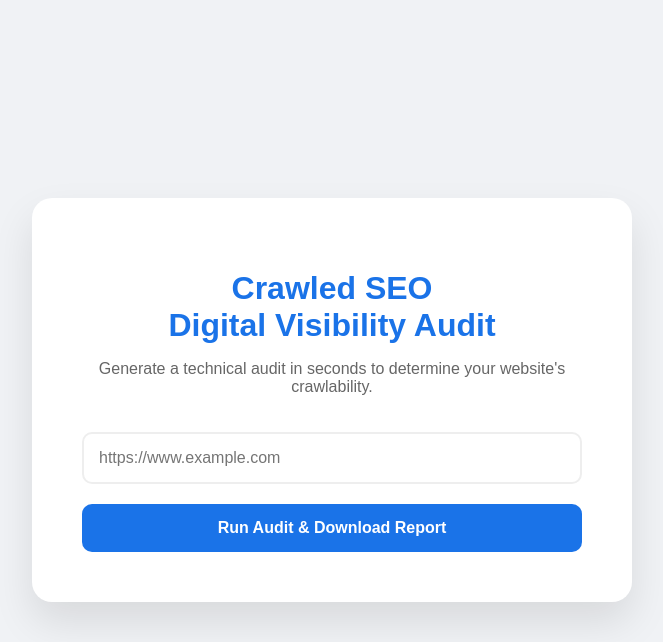
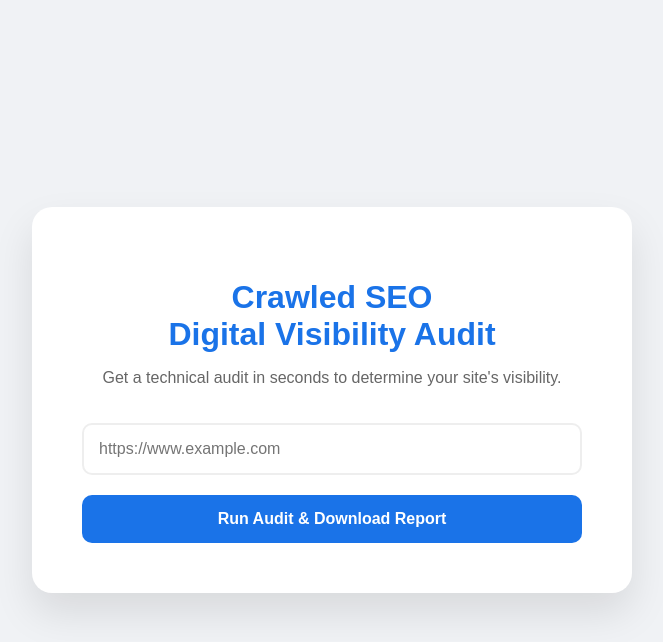
Before and after one commit to wahopkins48/seo-auditor, a Flask app: page / in a window 1280 px wide. Shown: the top 642 px of the page, without its empty margins (308-971 px from the left). Run offline with Flask 3, Linux system fonts and the light colour scheme.

Commit message:
Update description text for SEO audit

```diff
--- a/templates/index.html
+++ b/templates/index.html
@@ -13,7 +13,7 @@
 <body>
     <div class="card">
         <h1 style="color: #1a73e8; margin-bottom: 10px;">Crawled SEO<br>Digital Visibility Audit</h1>
-        <p style="color: #666;">Generate a technical audit in seconds to determine your website's crawlability.</p>
+        <p style="color: #666;">Get a technical audit in seconds to determine your site's visibility.</p>
         <form action="/audit">
             <input name="url" placeholder="https://www.example.com" required>
             <button type="submit">Run Audit & Download Report</button>
```
